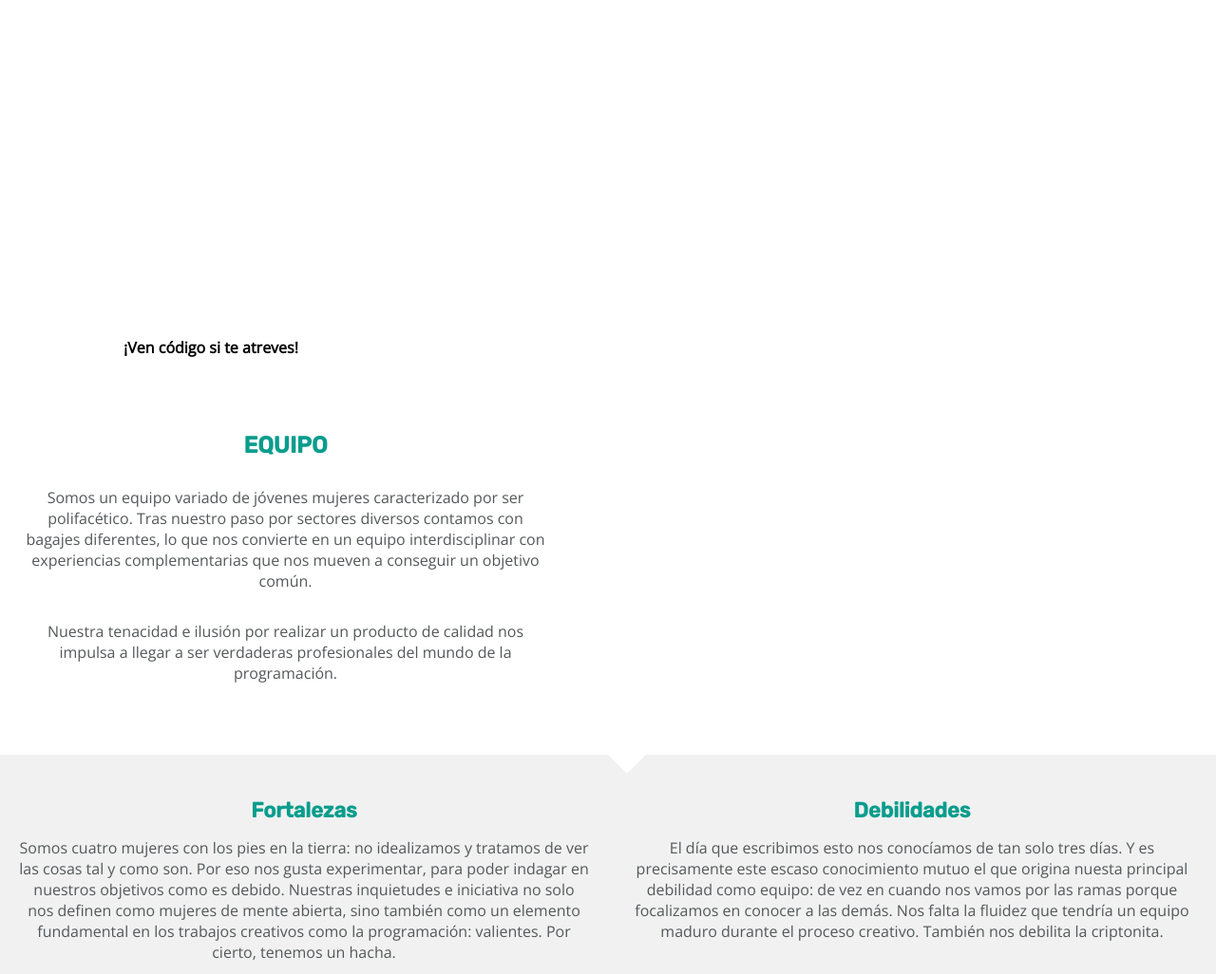
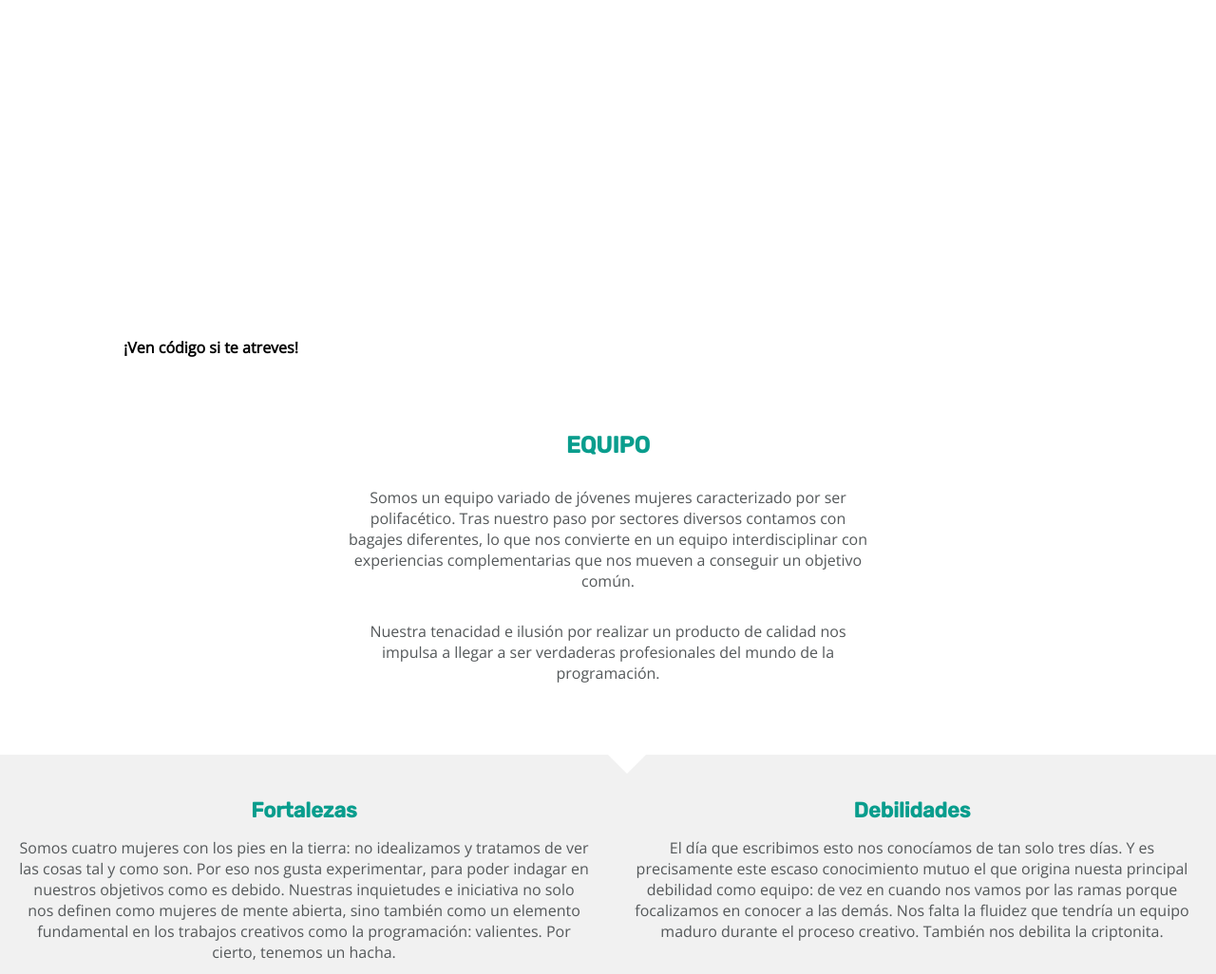
Before and after one commit to Adalab/d-s1-valkyrias, a plain HTML site: page index 11.13.05 AM.html in a window 1280 px wide. Shown: the part 71-1097 px from the top of the page at 95% size. Drawn offline with nearby package versions, Linux system fonts and the light colour scheme.

Commit message:
Marta medias definitivas

```diff
--- a/main.css
+++ b/main.css
@@ -203,9 +203,7 @@ margin-bottom: 0;
 @media all and (min-width: 1200px){
   .cuerpo--equipo {
     width: 601px;
-    display: flex;
-    justify-content: center;
-    flex-direction: column;
+    margin: auto;
   }
 }
 
```
